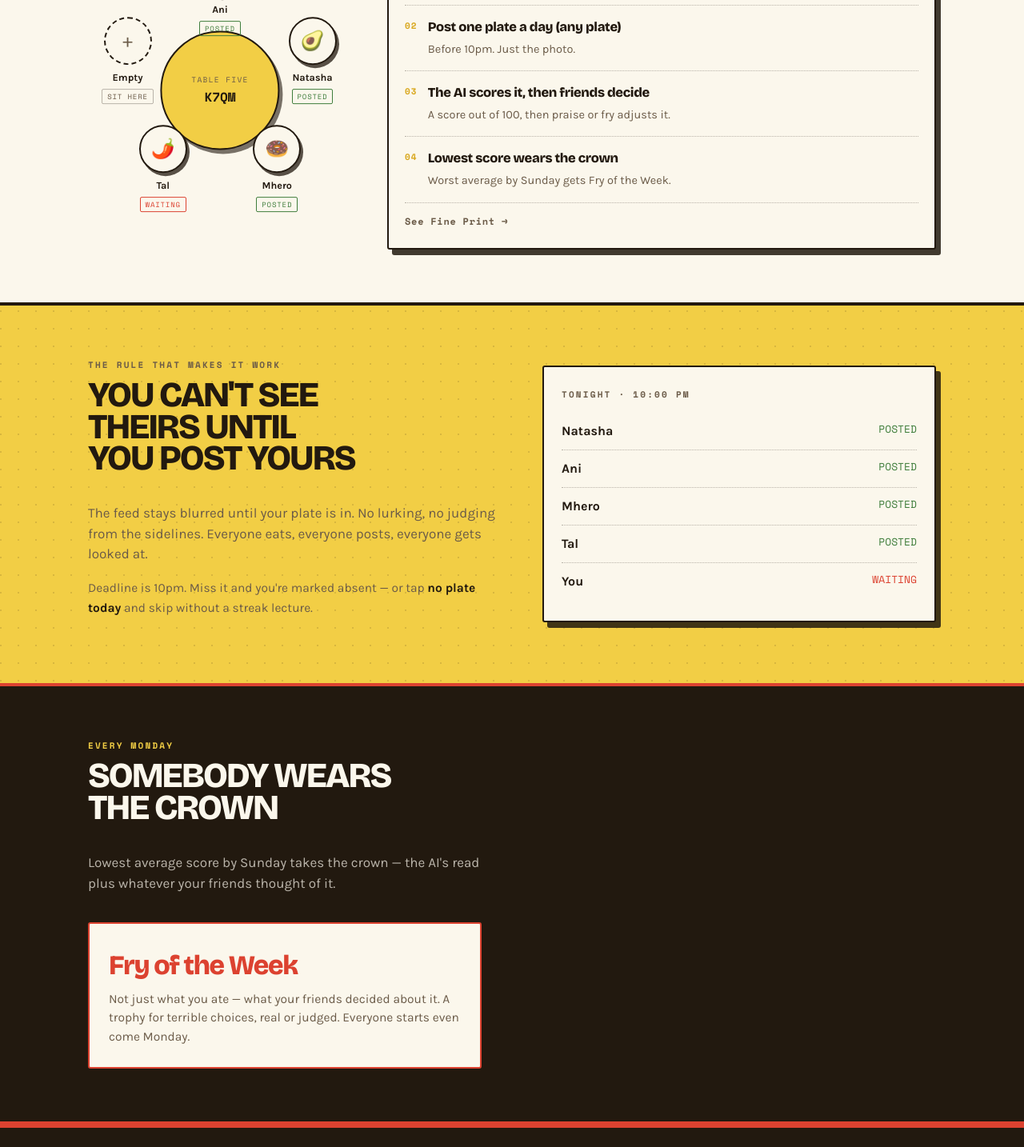
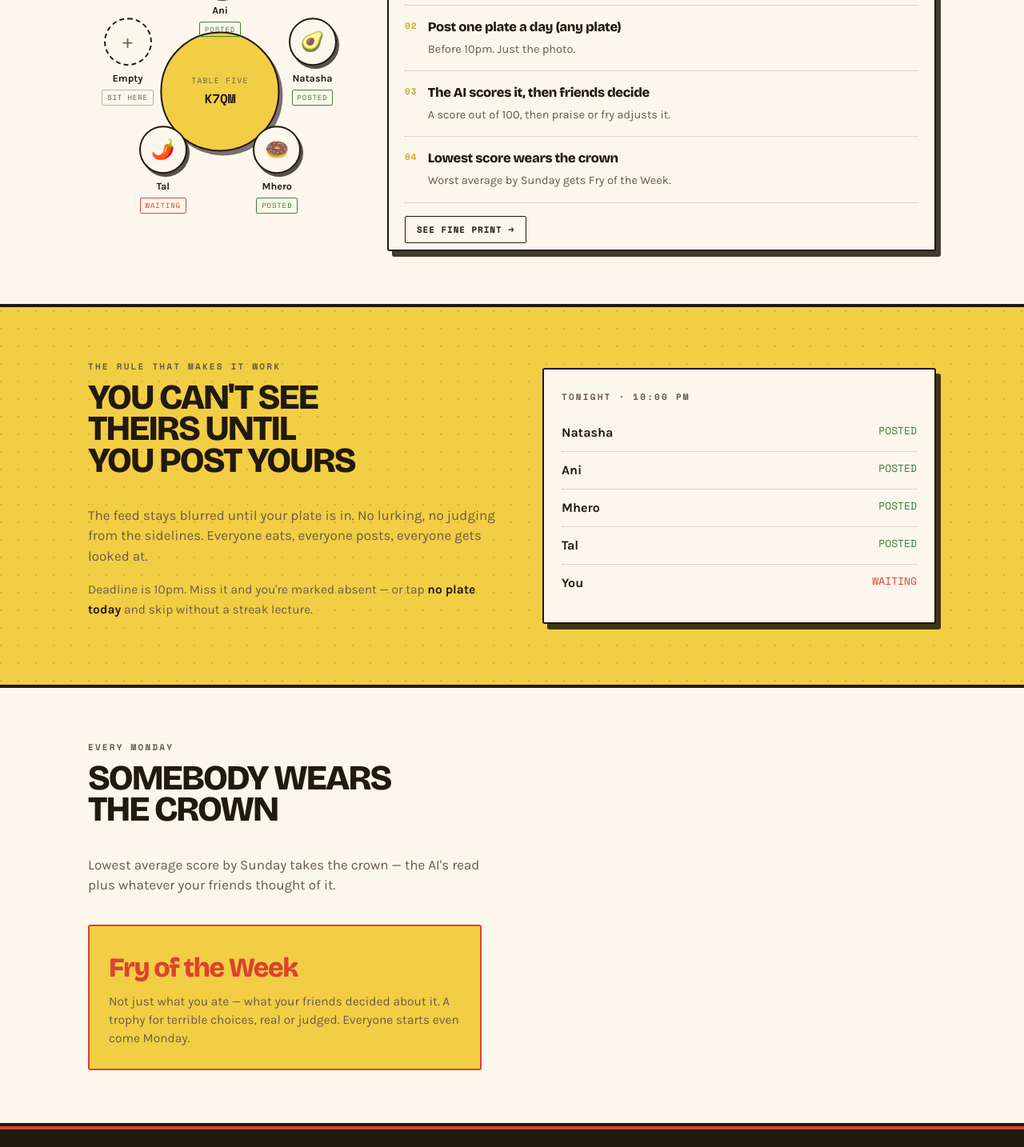
Before and after one commit to travelapproject-creator/friendsfried, a website: page index.html in a window 1280 px wide. Shown: the part 1086-2520 px from the top of the page at 80% size. Drawn offline with nearby package versions, Linux system fonts and the light colour scheme.

Commit message:
Add files via upload

```diff
--- a/index.html
+++ b/index.html
@@ -132,7 +132,9 @@ a:hover{color:inherit}
             </div>
           </div>
         </sc-for>
-        <a href="fine-print.html" style="display:inline-flex;align-items:center;gap:5px;padding:14px 0 16px;font-family:'Space Mono',monospace;font-size:12px;font-weight:700;letter-spacing:.06em;color:#6B5B48">See Fine Print →</a>
+        <div style="padding-top:14px;margin-top:2px">
+          <a href="fine-print.html" style="display:inline-flex;align-items:center;gap:6px;padding:8px 14px;border-radius:2px;border:1.5px solid #22190F;font-family:'Space Mono',monospace;font-size:11px;font-weight:700;letter-spacing:.08em;text-transform:uppercase;color:#22190F">See Fine Print →</a>
+        </div>
       </div>
     </div>
   </div>
@@ -157,12 +159,12 @@ a:hover{color:inherit}
   </div>
 </section>
 
-<section style="padding:66px 0;background:#22190F;color:#FBF7EC;border-top:4px solid #DC4230;border-bottom:4px solid #DC4230">
+<section style="padding:66px 0;background:#FBF7EC;border-top:4px solid #22190F;border-bottom:4px solid #22190F">
   <div style="max-width:1060px;margin:0 auto;padding:0 22px">
-    <div style="font-family:'Space Mono',monospace;font-size:11px;font-weight:700;letter-spacing:.2em;text-transform:uppercase;color:#F2CE45">Every Monday</div>
+    <div style="font-family:'Space Mono',monospace;font-size:11px;font-weight:700;letter-spacing:.2em;text-transform:uppercase;color:#6B5B48">Every Monday</div>
     <h2 style="font-family:'Bricolage Grotesque',sans-serif;font-weight:800;letter-spacing:-.045em;text-transform:uppercase;line-height:.9;font-size:clamp(30px,4vw,44px);margin-top:10px">Somebody wears<br>the crown</h2>
-    <p style="font-size:17px;color:rgba(251,247,236,.7);max-width:520px;margin-bottom:36px">Lowest average score by Sunday takes the crown — the AI's read plus whatever your friends thought of it.</p>
-    <div style="padding:26px 24px;border-radius:3px;border:2.5px solid #DC4230;background:#FBF7EC;max-width:440px">
+    <p style="font-size:17px;color:#6B5B48;max-width:520px;margin-bottom:36px">Lowest average score by Sunday takes the crown — the AI's read plus whatever your friends thought of it.</p>
+    <div style="padding:26px 24px;border-radius:3px;border:2.5px solid #DC4230;background:#F2CE45;max-width:440px">
       <div style="font-family:'Bricolage Grotesque',sans-serif;font-weight:800;letter-spacing:-.04em;color:#DC4230;font-size:34px;margin-bottom:6px">Fry of the Week</div>
       <p style="font-size:15.5px;line-height:1.5;color:#6B5B48;margin:0">Not just what you ate — what your friends decided about it. A trophy for terrible choices, real or judged. Everyone starts even come Monday.</p>
     </div>
```
